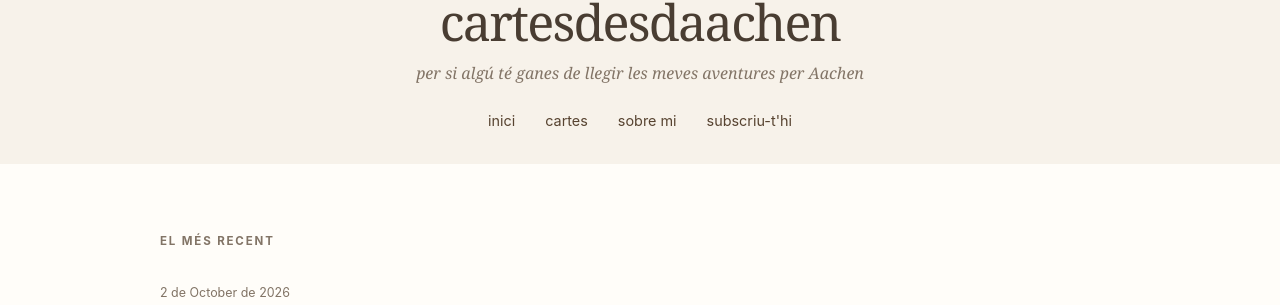
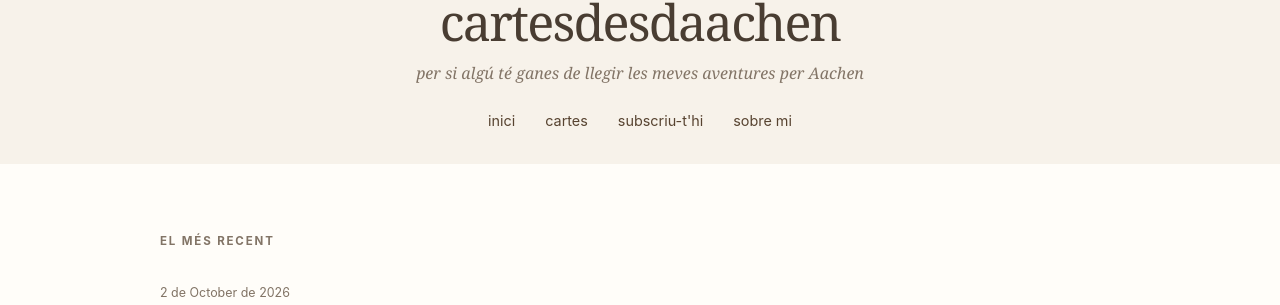
Before and after one commit to neuxu/cartesdesdaachen, a Jekyll site: the page built from index.html, in a window 1280 px wide and 900 px high. Shown: the part 432-737 px from the top of the window. Built offline with Jekyll 4.4.1, drawn with Linux system fonts in a browser that asks for light colours; some of the changed lines change nothing that is shown.

```diff
--- a/index.html
+++ b/index.html
@@ -19,8 +19,8 @@
       <nav aria-label="Navegació principal">
         <a href="#inici">inici</a>
         <a href="#articles">cartes</a>
+        <a href="#subscriu-te">subscriu-t'hi</a>
         <a href="#sobre-mi">sobre mi</a>
-        <a href="#subscriu-te">subscriu-t'hi</a>
       </nav>
     </div>
   </header>
```
